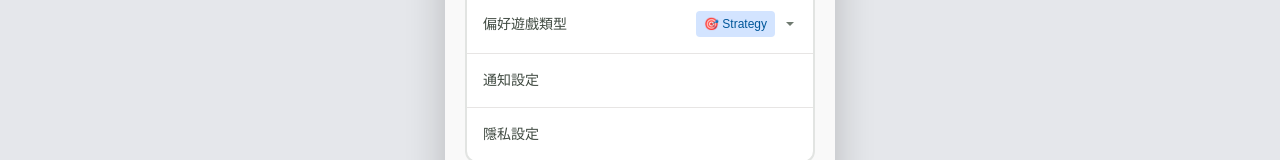
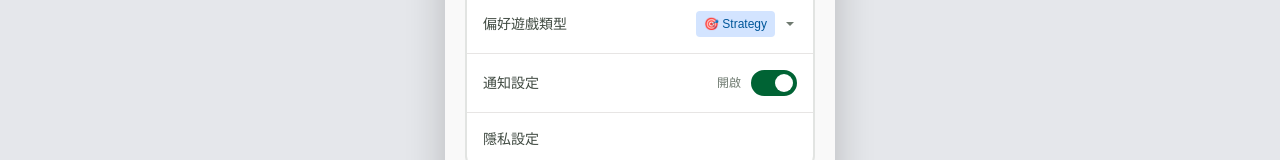
Before and after one commit to arth0us/boardgame_go, a React (Vite) app: page /profile in a window 1280 px wide. Shown: the part 467-627 px from the top of the page. Built offline with nearby package versions, Linux system fonts and the light colour scheme.

Commit message:
feat: add notification toggle to ProfilePage and update asset references in index.html

```diff
--- a/src/app/components/ProfilePage.tsx
+++ b/src/app/components/ProfilePage.tsx
@@ -5,6 +5,7 @@ import { GAME_CATEGORIES } from '../constants/gameCategories';
 export function ProfilePage() {
   const [showPreferenceOptions, setShowPreferenceOptions] = useState(false);
   const [preferredCategoryId, setPreferredCategoryId] = useState<string>(GAME_CATEGORIES[0]?.id ?? '');
+  const [isNotificationEnabled, setIsNotificationEnabled] = useState(true);
   const preferredCategory = GAME_CATEGORIES.find((category) => category.id === preferredCategoryId);
 
   return (
@@ -109,8 +110,33 @@ export function ProfilePage() {
             )}
           </div>
           <div className="p-[16px] border-b border-[#e7e5e4]">
-            <div className="font-['WenQuanYi_Zen_Hei:Medium',sans-serif] text-[14px] text-[#3f4940]">
-              通知設定
+            <div className="flex items-center justify-between">
+              <div className="font-['WenQuanYi_Zen_Hei:Medium',sans-serif] text-[14px] text-[#3f4940]">
+                通知設定
+              </div>
+              <div className="flex items-center gap-[10px]">
+                <span className="font-['WenQuanYi_Zen_Hei:Medium',sans-serif] text-[12px] text-[#6f7a70]">
+                  {isNotificationEnabled ? '開啟' : '關閉'}
+                </span>
+                <button
+                  type="button"
+                  role="switch"
+                  aria-checked={isNotificationEnabled}
+                  aria-label="通知設定開關"
+                  onClick={() => setIsNotificationEnabled((prev) => !prev)}
+                  className={`w-[46px] h-[26px] rounded-full border-2 transition-colors ${
+                    isNotificationEnabled
+                      ? 'bg-[#006334] border-[#006334]'
+                      : 'bg-[#e2e2e2] border-[#bfc9be]'
+                  }`}
+                >
+                  <span
+                    className={`block w-[18px] h-[18px] rounded-full bg-white transition-transform ${
+                      isNotificationEnabled ? 'translate-x-[22px]' : 'translate-x-[2px]'
+                    }`}
+                  />
+                </button>
+              </div>
             </div>
           </div>
           <div className="p-[16px]">
```
Also changed, not shown: 5 other files (tests, documents, lock files or other folders).
